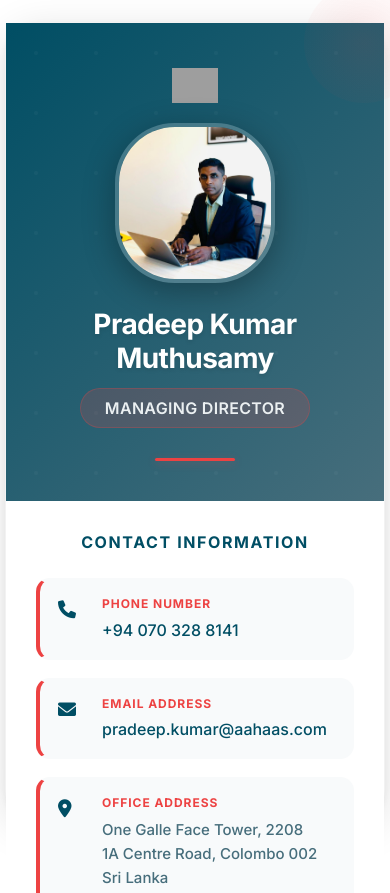
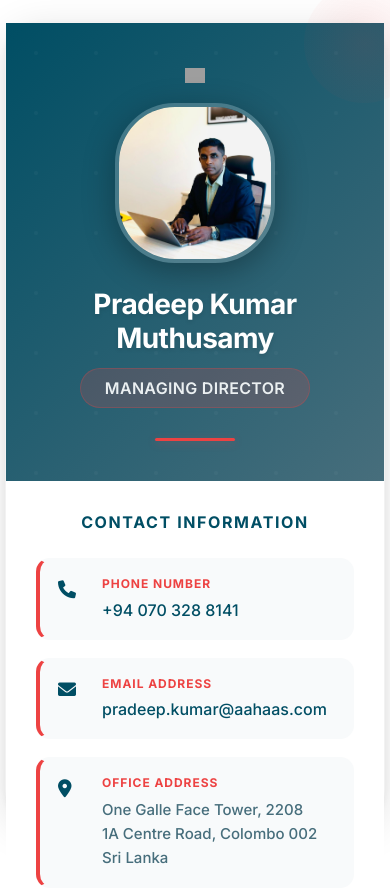
Before and after one commit to parindaSathsara/aahaas-profile, a plain HTML site: page index.html in a window 390 px wide. Shown: the top 893 px of the page. Drawn offline with Linux system fonts and the light colour scheme; grey boxes are pictures that could not be loaded.

Commit message:
commit changes

```diff
--- a/index.html
+++ b/index.html
@@ -340,7 +340,7 @@
 
         .logo {
           width: 150px;
-          height: 65px;
+          height: 45px;
         }
       }
 
```
